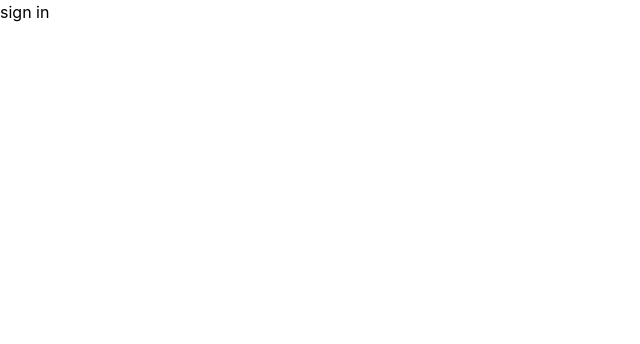
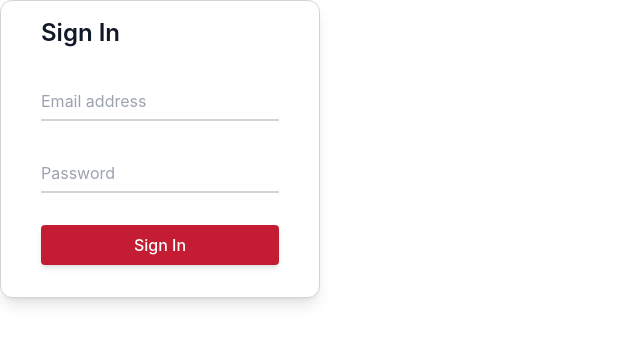
Before and after one commit to n-ochs/pickem-royale, a Next.js app in the folder client/: page /signin in a window 1280 px wide. Shown: the top 344 px of the page, without its empty margins (0-640 px from the left). Built offline with nearby package versions, Linux system fonts and the light colour scheme.

Commit message:
adds signin form component

```diff
--- /dev/null
+++ b/client/components/auth/signin.component.tsx
@@ -0,0 +1,55 @@
+import React, { FormEvent, useRef, useState } from 'react';
+
+const SignInForm: React.FC = () => {
+	// const router: NextRouter = useRouter();
+	const emailAddressInputRef: React.MutableRefObject<HTMLInputElement> = useRef(null);
+
+	const [emailAddress, setEmailAddress] = useState<string>('');
+	const [password, setPassword] = useState<string>('');
+
+	const handleSignIn: (e: FormEvent) => void = async (e: FormEvent) => {
+		e.preventDefault();
+		// do something
+	};
+
+	return (
+		<form className='w-80 space-y-8 rounded-xl border-1 border-solid border-gray-300 bg-white px-10 pt-4 pb-8 shadow-lg' onSubmit={handleSignIn}>
+			<h2 className='text-2xl font-semibold text-gray-900'>Sign In</h2>
+			<div className='relative'>
+				<input
+					id='email'
+					name='email'
+					type='text'
+					className='peer h-10 w-full border-b-2 border-gray-300 text-gray-900 placeholder-transparent focus:border-primaryRed focus:outline-none'
+					placeholder='Email address'
+					value={emailAddress}
+					ref={emailAddressInputRef}
+					onChange={(e) => setEmailAddress(e.target.value)}
+				/>
+				<label htmlFor='email' className='auth-input'>
+					Email address
+				</label>
+			</div>
+			<div className='relative'>
+				<input
+					id='password'
+					type='password'
+					name='password'
+					className='peer h-10 w-full border-b-2 border-gray-300 text-gray-900 placeholder-transparent focus:border-primaryRed focus:outline-none'
+					placeholder='Password'
+					value={password}
+					onChange={(e) => setPassword(e.target.value)}
+				/>
+				<label htmlFor='password' className='auth-input'>
+					Password
+				</label>
+			</div>
+
+			<button className='btn-primary w-full text-center normal-case' type='submit'>
+				Sign In
+			</button>
+		</form>
+	);
+};
+
+export default SignInForm;
--- a/client/pages/signin.tsx
+++ b/client/pages/signin.tsx
@@ -1,7 +1,8 @@
+import SignInForm from '@components/auth/signin.component';
 import type { NextPage } from 'next';
 
 const SignIn: NextPage = () => {
-	return <div>sign in</div>;
+	return <SignInForm />;
 };
 
 export default SignIn;
--- a/client/styles/globals.css
+++ b/client/styles/globals.css
@@ -3,6 +3,11 @@ body {
 	padding: 0;
 	margin: 0;
 	font-family: -apple-system, BlinkMacSystemFont, Segoe UI, Roboto, Oxygen, Ubuntu, Cantarell, Fira Sans, Droid Sans, Helvetica Neue, sans-serif;
+}
+
+a {
+	color: inherit;
+	text-decoration: none;
 }
 
 * {
@@ -12,3 +17,72 @@ body {
 @tailwind base;
 @tailwind components;
 @tailwind utilities;
+
+@layer components {
+	.btn-primary {
+		@apply inline-block rounded bg-primaryRed px-6 py-2.5 text-base font-medium uppercase leading-tight text-white shadow-md transition duration-150 ease-in-out hover:bg-primaryRedHover hover:shadow-lg focus:shadow-lg focus:outline-none focus:ring-0 active:bg-primaryRedActive active:shadow-lg;
+	}
+
+	.btn-outlined {
+		@apply inline-block rounded border-1 border-solid border-primaryRed bg-white px-4 py-2 text-base font-medium uppercase leading-tight text-primaryRed shadow-md transition duration-150 ease-in-out hover:bg-gray-200 hover:shadow-lg focus:shadow-lg focus:outline-none focus:ring-0 active:bg-gray-300 active:shadow-lg;
+	}
+
+	.navbar-item {
+		@apply flex min-w-[68px] transform items-center justify-center rounded-3xl border-2 border-solid border-primaryRed px-3 py-2 font-medium text-white transition-all duration-300 hover:rounded-3xl hover:border-2 hover:border-solid hover:border-gray-300;
+	}
+
+	.auth-input {
+		@apply absolute left-0 -top-3.5 text-sm text-gray-600 transition-all peer-placeholder-shown:top-2 peer-placeholder-shown:text-base peer-placeholder-shown:text-gray-400 peer-focus:-top-3.5 peer-focus:text-sm peer-focus:text-gray-600;
+	}
+}
+
+.hamburger {
+	cursor: pointer;
+	width: 24px;
+	height: 24px;
+	transition: all 0.25s;
+	position: relative;
+}
+
+.hamburger-top,
+.hamburger-middle,
+.hamburger-bottom {
+	position: absolute;
+	top: 0;
+	left: 0;
+	width: 24px;
+	height: 2px;
+	border-radius: 8px;
+	background: #fff;
+	transform: rotate(0);
+	transition: all 0.5s;
+}
+
+.hamburger-middle {
+	transform: translateY(7px);
+}
+
+.hamburger-bottom {
+	transform: translateY(14px);
+}
+
+.open {
+	transform: rotate(90deg);
+	transform: translateY(0px);
+}
+
+.open .hamburger-top {
+	transform: rotate(45deg) translateY(6px) translate(6px);
+}
+
+.open .hamburger-middle {
+	display: none;
+}
+
+.open .hamburger-bottom {
+	transform: rotate(-45deg) translateY(6px) translate(-6px);
+}
+
+.slogan {
+	text-shadow: #fff 0 0 10px;
+}
--- a/client/tailwind.config.js
+++ b/client/tailwind.config.js
@@ -1,11 +1,31 @@
 /* eslint-disable */
+const defaultTheme = require('tailwindcss/defaultTheme');
 
 module.exports = {
 	content: ['./pages/**/*.{js,ts,jsx,tsx}', './components/**/*.{js,ts,jsx,tsx}'],
 	theme: {
+		screens: {
+			xs: '500px',
+			...defaultTheme.screens
+		},
 		extend: {
+			colors: {
+				primaryRed: '#C41D33',
+				primaryRedHover: '#c41b20',
+				primaryRedActive: '#991519',
+				primaryRedActiveRoute: '#e14b50',
+				primaryBrown: '#1e1415',
+				footerButtonHover: '#241416'
+			},
 			borderWidth: {
 				1: '1px'
+			},
+			width: {
+				64: '16rem'
+			},
+			backgroundImage: {
+				'hero-pattern': "url('/imgs/Hero.png')",
+				'menu-background': "url('/imgs/MenuBackground.jpg')"
 			}
 		}
 	},
```
